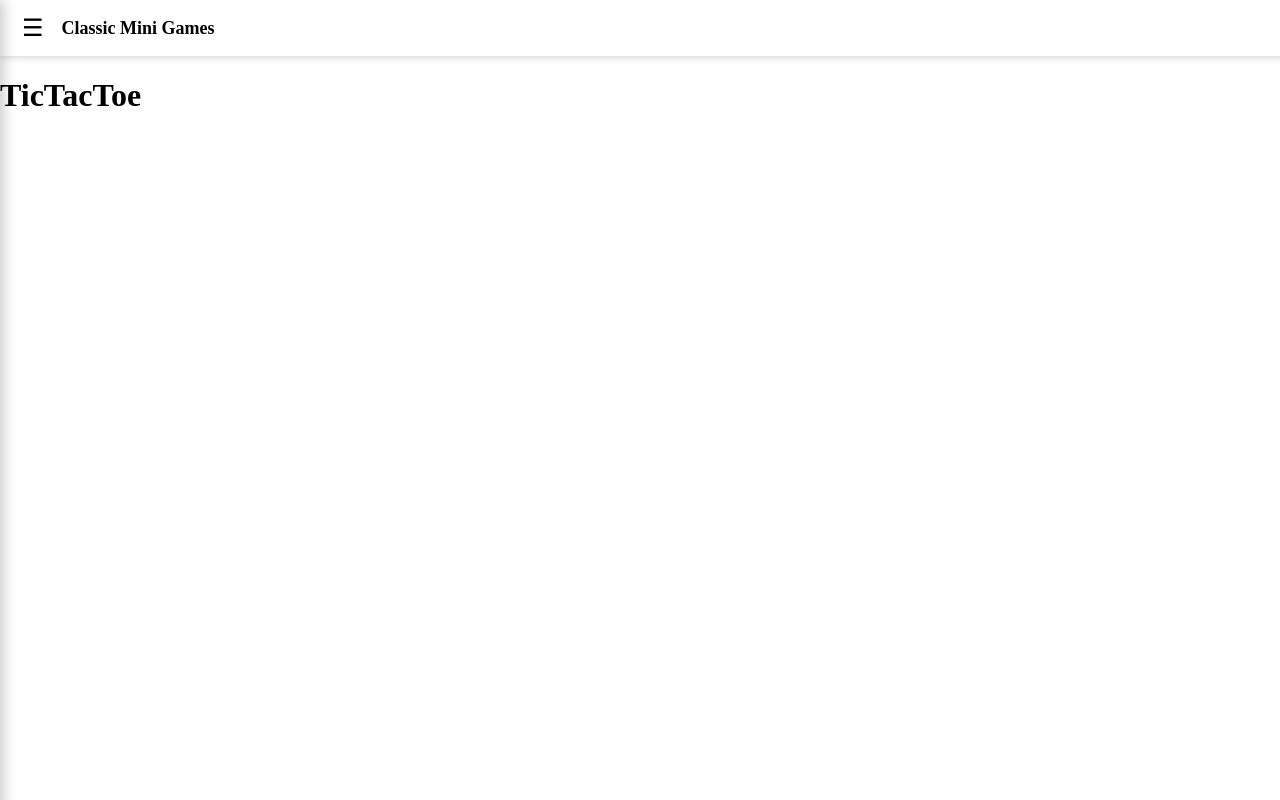
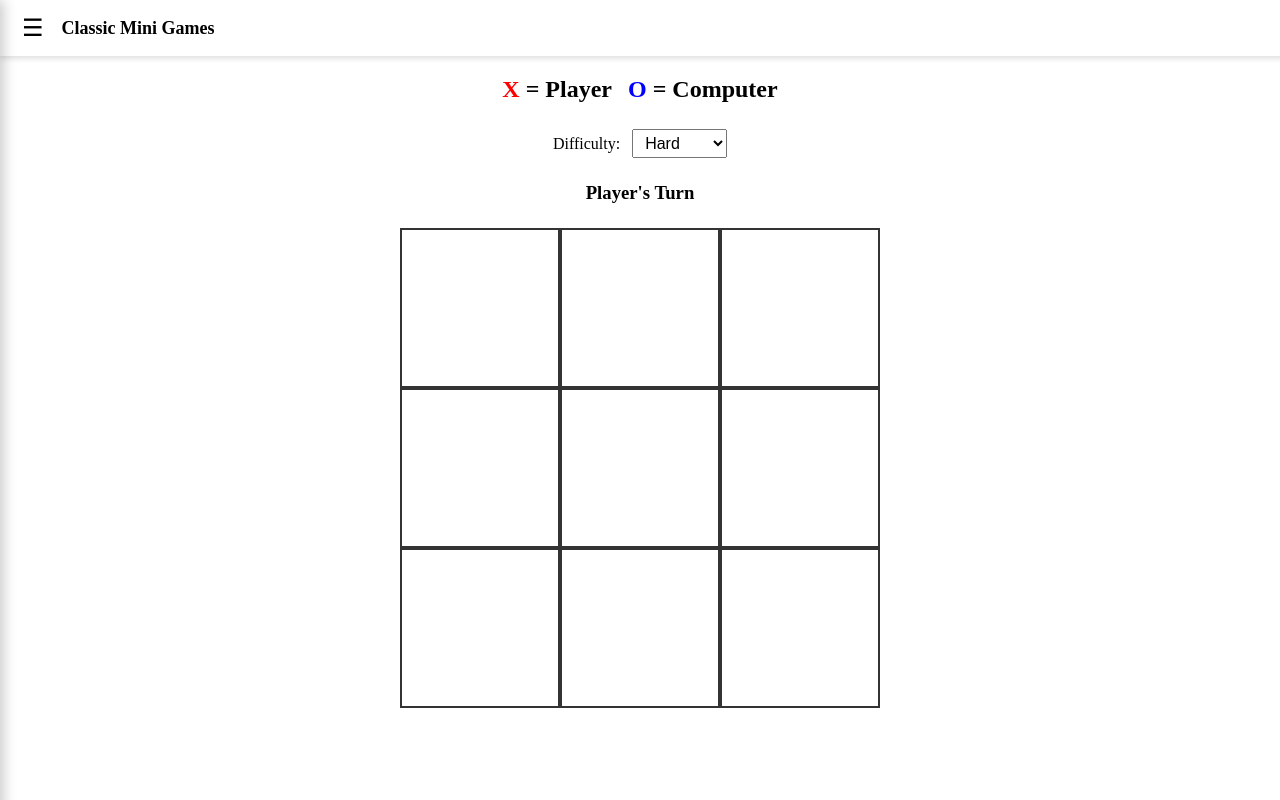
Before and after one commit to MaryfrancesU/Classic-Mini-Games, a React (Vite) app: page /classic-mini-games/tic-tac-toe in a window 1280 px wide. Shown: the top 800 px of the page. Built offline with nearby package versions, Linux system fonts and the light colour scheme.

Commit message:
tic tac toe

```diff
--- a/src/pages/TicTacToe/TicTacToe.jsx
+++ b/src/pages/TicTacToe/TicTacToe.jsx
@@ -1,7 +1,216 @@
-import './TicTacToe.scss';
+import { useState, useEffect } from "react";
+import { Link } from "react-router-dom";
+import "./TicTacToe.scss";
+
+const PLAYER = "X";
+const COMPUTER = "O";
+
+const winningCombos = [
+  [0, 1, 2],
+  [3, 4, 5],
+  [6, 7, 8],
+  [0, 3, 6],
+  [1, 4, 7],
+  [2, 5, 8],
+  [0, 4, 8],
+  [2, 4, 6],
+];
 
 const TicTacToe = () => {
-  return <h1>TicTacToe</h1>
+  const [board, setBoard] = useState(Array(9).fill(null));
+  const [isPlayerTurn, setIsPlayerTurn] = useState(true);
+  const [difficulty, setDifficulty] = useState("hard");
+  const [winner, setWinner] = useState(null);
+  const [isDraw, setIsDraw] = useState(false);
+
+  useEffect(() => {
+    const result = checkWinner(board);
+    if (result) {
+      setWinner(result);
+    } else if (!board.includes(null)) {
+      setIsDraw(true);
+    } else if (!isPlayerTurn) {
+      const timer = setTimeout(() => {
+        makeComputerMove();
+      }, 600);
+      return () => clearTimeout(timer);
+    }
+  }, [board, isPlayerTurn]);
+
+  const checkWinner = (board) => {
+    for (let combo of winningCombos) {
+      const [a, b, c] = combo;
+      if (board[a] && board[a] === board[b] && board[a] === board[c]) {
+        return board[a];
+      }
+    }
+    return null;
+  };
+
+  const handleClick = (index) => {
+    if (!isPlayerTurn || board[index] || winner) return;
+
+    const newBoard = [...board];
+    newBoard[index] = PLAYER;
+    setBoard(newBoard);
+    setIsPlayerTurn(false);
+  };
+
+  const minimax = (newBoard, player) => {
+    const availableSpots = newBoard
+      .map((val, idx) => (val === null ? idx : null))
+      .filter((v) => v !== null);
+
+    const win = checkWinner(newBoard);
+    if (win === PLAYER) return { score: -10 };
+    if (win === COMPUTER) return { score: 10 };
+    if (availableSpots.length === 0) return { score: 0 };
+
+    const moves = [];
+
+    for (let i = 0; i < availableSpots.length; i++) {
+      const move = {};
+      move.index = availableSpots[i];
+      newBoard[availableSpots[i]] = player;
+
+      const result = minimax(newBoard, player === COMPUTER ? PLAYER : COMPUTER);
+      move.score = result.score;
+
+      newBoard[availableSpots[i]] = null;
+      moves.push(move);
+    }
+
+    let bestMove;
+    if (player === COMPUTER) {
+      let bestScore = -Infinity;
+      for (let i = 0; i < moves.length; i++) {
+        if (moves[i].score > bestScore) {
+          bestScore = moves[i].score;
+          bestMove = i;
+        }
+      }
+    } else {
+      let bestScore = Infinity;
+      for (let i = 0; i < moves.length; i++) {
+        if (moves[i].score < bestScore) {
+          bestScore = moves[i].score;
+          bestMove = i;
+        }
+      }
+    }
+
+    return moves[bestMove];
+  };
+
+  const getAvailableMoves = (board) =>
+    board
+      .map((cell, idx) => (cell === null ? idx : null))
+      .filter((idx) => idx !== null);
+
+  const getRandomMove = (board) => {
+    const available = getAvailableMoves(board);
+    return available[Math.floor(Math.random() * available.length)];
+  };
+
+  const makeComputerMove = () => {
+    let move;
+
+    if (difficulty === "easy") {
+      move = getRandomMove(board);
+    }
+
+    if (difficulty === "medium") {
+      move =
+        Math.random() < 0.5
+          ? minimax(board, COMPUTER).index
+          : getRandomMove(board);
+    }
+
+    if (difficulty === "hard") {
+      move = minimax(board, COMPUTER).index;
+    }
+
+    const newBoard = [...board];
+    newBoard[move] = COMPUTER;
+    setBoard(newBoard);
+    setIsPlayerTurn(true);
+  };
+
+  const resetGame = () => {
+    setBoard(Array(9).fill(null));
+    setIsPlayerTurn(true);
+    setWinner(null);
+    setIsDraw(false);
+  };
+
+  return (
+    <div className="container">
+      <div className="legend">
+        <h2>
+          <span style={{ color: "red", fontWeight: "bold" }}>X</span> = Player
+        </h2>
+        <h2>
+          <span style={{ color: "blue", fontWeight: "bold" }}>O</span> =
+          Computer
+        </h2>
+      </div>
+
+      <div className="difficulty">
+        <label>Difficulty: </label>
+        <select
+          value={difficulty}
+          onChange={(e) => setDifficulty(e.target.value)}
+        >
+          <option value="easy">Easy</option>
+          <option value="medium">Medium</option>
+          <option value="hard">Hard</option>
+        </select>
+      </div>
+
+      <h3 className="turn-indicator">
+        {winner
+          ? "Game Over"
+          : isPlayerTurn
+          ? "Player's Turn"
+          : "Computer's Turn"}
+      </h3>
+
+      <div className="board-wrapper">
+        <div className="board">
+          {board.map((cell, index) => (
+            <div
+              key={index}
+              className="cell"
+              onClick={() => handleClick(index)}
+            >
+              {cell === PLAYER && <span className="mark player-mark">X</span>}
+              {cell === COMPUTER && (
+                <span className="mark computer-mark">O</span>
+              )}
+            </div>
+          ))}
+        </div>
+
+        {(winner || isDraw) && (
+          <div className="overlay">
+            <h1>
+              {winner === PLAYER && "You Win!"}
+              {winner === COMPUTER && "Computer Wins"}
+              {isDraw && "It's a Draw"}
+            </h1>
+            <div className="overlay-buttons">
+              <button className="button" onClick={resetGame}>
+                Play Again
+              </button>
+              <Link to="/" className="button">
+                Home
+              </Link>
+            </div>
+          </div>
+        )}
+      </div>
+    </div>
+  );
 };
 
 export default TicTacToe;
--- a/src/pages/TicTacToe/TicTacToe.scss
+++ b/src/pages/TicTacToe/TicTacToe.scss
@@ -0,0 +1,96 @@
+.container {
+  padding: 10px;
+  text-align: center;
+
+  .legend {
+    display: flex;
+    justify-content: center;
+    gap: 16px;
+
+    h2 {
+      margin: 10px 0px;
+    }
+  }
+
+  .difficulty {
+    margin: 16px 0 24px;
+    font-size: 1rem;
+
+    select {
+      margin-left: 8px;
+      padding: 4px 8px;
+      font-size: 1rem;
+    }
+  }
+
+  .turn-indicator {
+    margin-bottom: 24px;
+  }
+
+  .board-wrapper {
+    position: relative;
+    display: inline-flex;
+
+    .board {
+      display: grid;
+      grid-template-columns: repeat(3, 1fr);
+      grid-template-rows: repeat(3, 1fr);
+
+      width: clamp(280px, 60vmin, 520px);
+      height: clamp(280px, 60vmin, 520px);
+    }
+
+    .cell {
+      display: flex;
+      cursor: pointer;
+      user-select: none;
+      align-items: center;
+      justify-content: center;
+      border: 2px solid #333;
+    }
+
+    .mark {
+      font-size: clamp(3rem, 8vmin, 6rem);
+      font-weight: bold;
+      line-height: 1;
+    }
+
+    .player-mark {
+      color: red;
+    }
+
+    .computer-mark {
+      color: blue;
+    }
+  }
+
+  .overlay {
+    inset: 0;
+    display: flex;
+    color: white;
+    position: absolute;
+    align-items: center;
+    flex-direction: column;
+    justify-content: center;
+    background-color: rgba(0, 0, 0, 0.65);
+
+    h1 {
+      margin-bottom: 20px;
+    }
+
+    .overlay-buttons {
+      display: flex;
+      gap: 16px;
+
+      .button {
+        border: none;
+        color: black;
+        font-size: 1rem;
+        cursor: pointer;
+        padding: 12px 24px;
+        text-decoration: none;
+        background-color: white;
+      }
+    }
+  }
+}
```
Also changed, not shown: src/pages/Home/games.data.js (+5 -5 lines).
